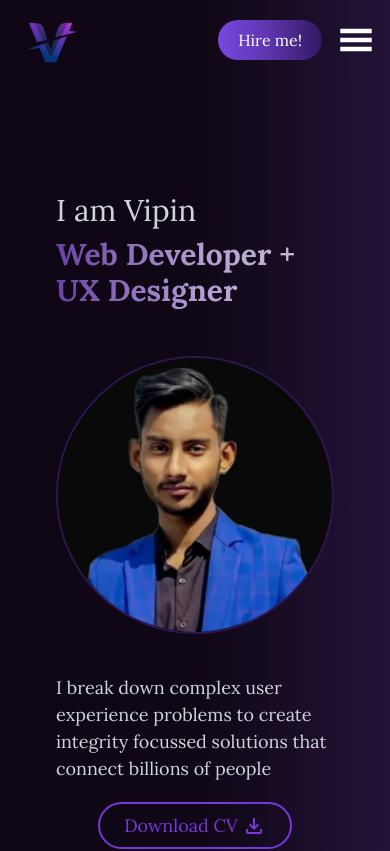
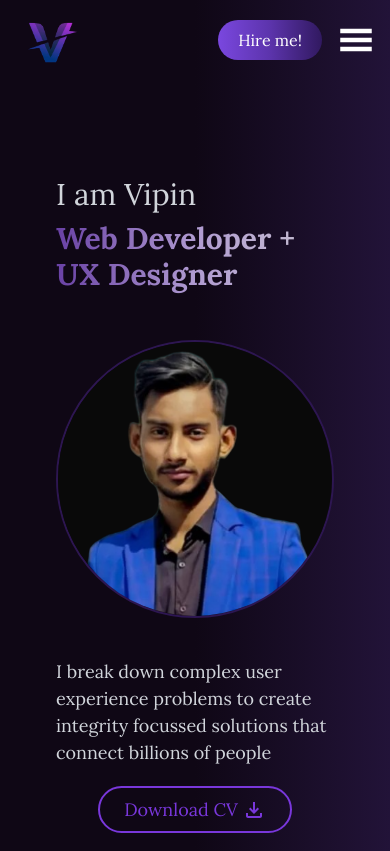
Before and after one commit to VipinKumar-70/Vipin-Personal-Portfolio, a React (Vite) app: page / in a window 390 px wide. Shown: the top 851 px of the page. Built offline with nearby package versions, Linux system fonts and the light colour scheme.

Commit message:
initial file add

```diff
--- a/src/Components/HeroSection.jsx
+++ b/src/Components/HeroSection.jsx
@@ -23,9 +23,9 @@ function HeroSection() {
         className="fixed top-0 left-0 p-4 m-2 bg-[#6941a591] rounded-full pointer-events-none z-50 hidden lg:block"
       ></div>
 
-      <section className="w-full mx-auto lg:px-20 px-4 py-40 text-white bg-gradient-to-r from-[#0f0715] via-[#0f0715] to-[#221338]">
+      <section className="w-full mx-auto lg:px-20 px-4 sm:pt-40 pt-36 pb-8 text-white bg-gradient-to-r from-[#0f0715] via-[#0f0715] to-[#221338]">
         <div className="max-w-[1370px] w-full py-8 flex md:justify-between justify-center gap-y-4 items-center md:px-10 lg:px-0">
-          <div
+          <divF
             className="lg:w-[50%] w-full md:px-0 px-10 flex flex-col lg:gap-4 md:gap-3"
             ref={heroLeftRef}
           >
@@ -81,7 +81,7 @@ function HeroSection() {
                 </a>
               </div>
             </div>
-          </div>
+          </divF>
           <div
             className="flex lg:justify-center sm:justify-end"
             ref={heroRightRef}
```
